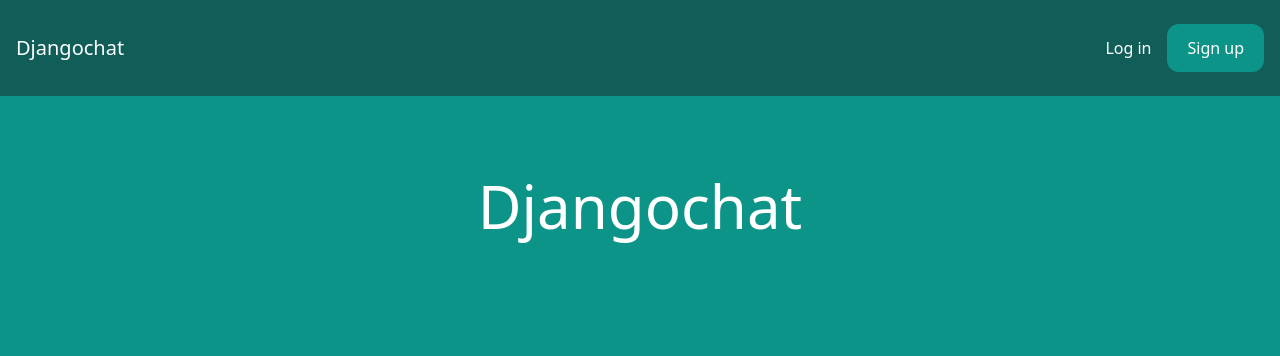
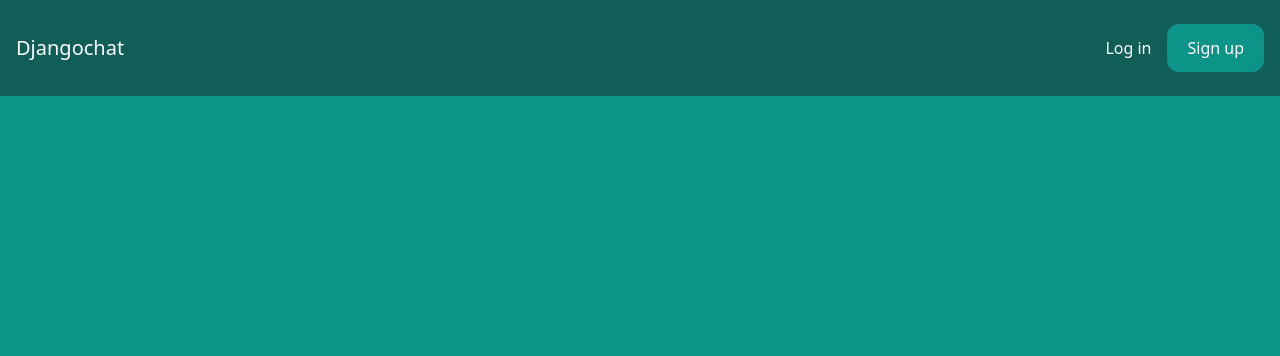
Before and after one commit to Branley22/djandochat, a Django app: template core/templates/core/base.html in a window 1280 px wide. Shown: the top 356 px of the page. Run offline with Django 4.2, Linux system fonts and the light colour scheme; the template is opened without the code that fills it, so the values that code supplies are empty; parts of the project's set-up code (start-up, migrations or seed data) failed here and were passed over; some libraries are stand-ins or nearby versions.

Commit message:
frontend

```diff
--- a/core/templates/core/base.html
+++ b/core/templates/core/base.html
@@ -4,7 +4,7 @@
   <meta charset="UTF-8">
   <meta http-equiv="X-UA-Compatible" content="IE=edge">
   <meta name="viewport" content="width=device-width, initial-scale=1.0">
-  <title>Djangochat</title>
+  <title>{% block title %}{% endblock %}Djangochat</title>
   <script src="https://cdn.tailwindcss.com"></script>
 </head>
 <body class="bg-teal-600">
@@ -20,8 +20,7 @@
     </div>
   </nav>
 
-  <div class="p-10 lg:p-20 text-center">
-    <h1 class="text-3xl lg:text-6xl text-white">Djangochat</h1>
-  </div>
+  {% block content %}
+  {% endblock %}
 </body>
 </html>
```
